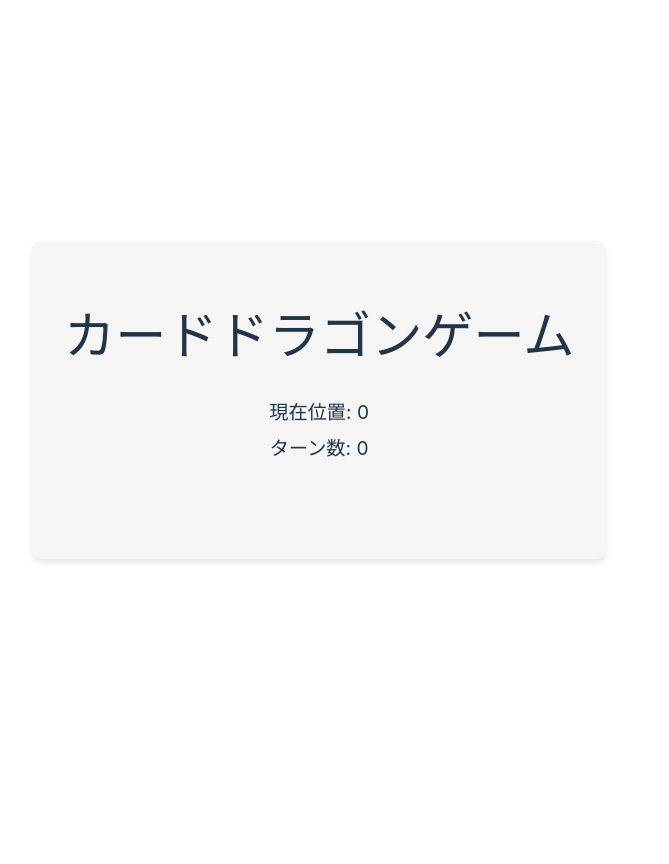
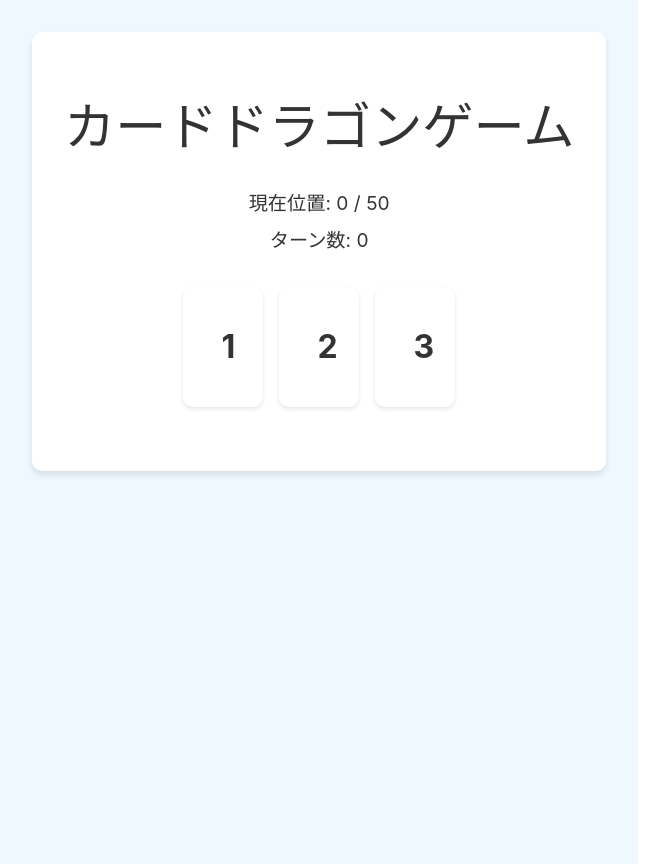
Before and after one commit to kekoyana/carddragon, a React (Vite) app: page / in a window 1280 px wide. Shown: the whole page, without its empty margins (0-669 px from the left). Before the commit the page ends 800 px from the top, so only its background shows below. Built offline with nearby package versions, Linux system fonts and the light colour scheme.

Commit message:
カードを使って進むところまで作成

```diff
--- a/src/App.css
+++ b/src/App.css
@@ -3,13 +3,16 @@
   margin: 0 auto;
   padding: 2rem;
   text-align: center;
+  background: #f0f8ff;
+  min-height: 100vh;
 }
 
 .game {
-  background: #f5f5f5;
+  background: #ffffff;
   border-radius: 10px;
   padding: 2rem;
   box-shadow: 0 4px 6px rgba(0, 0, 0, 0.1);
+  color: #333;
 }
 
 .status {
--- a/src/components/Game.tsx
+++ b/src/components/Game.tsx
@@ -2,9 +2,10 @@ import { useState } from 'react';
 
 const Game = () => {
   const [position, setPosition] = useState(0); // 現在位置
-  const [cards, setCards] = useState<number[]>([]); // 手札
+  const [cards, setCards] = useState<number[]>([1, 2, 3]); // 手札（初期値）
   const [turns, setTurns] = useState(0); // ターン数
   const [gameOver, setGameOver] = useState(false); // ゲーム終了フラグ
+  const [goal, setGoal] = useState(50); // ゴール位置
 
   // ゲーム開始
   const startGame = () => {
@@ -32,7 +33,7 @@ const Game = () => {
     setTurns(prev => prev + 1);
 
     // ゴール判定
-    if (position + card >= 20) {
+    if (position + card >= goal) {
       setGameOver(true);
       return;
     }
@@ -51,7 +52,7 @@ const Game = () => {
     <div className="game">
       <h1>カードドラゴンゲーム</h1>
       <div className="status">
-        <p>現在位置: {position}</p>
+        <p>現在位置: {position} / {goal}</p>
         <p>ターン数: {turns}</p>
       </div>
       <div className="cards">
```
